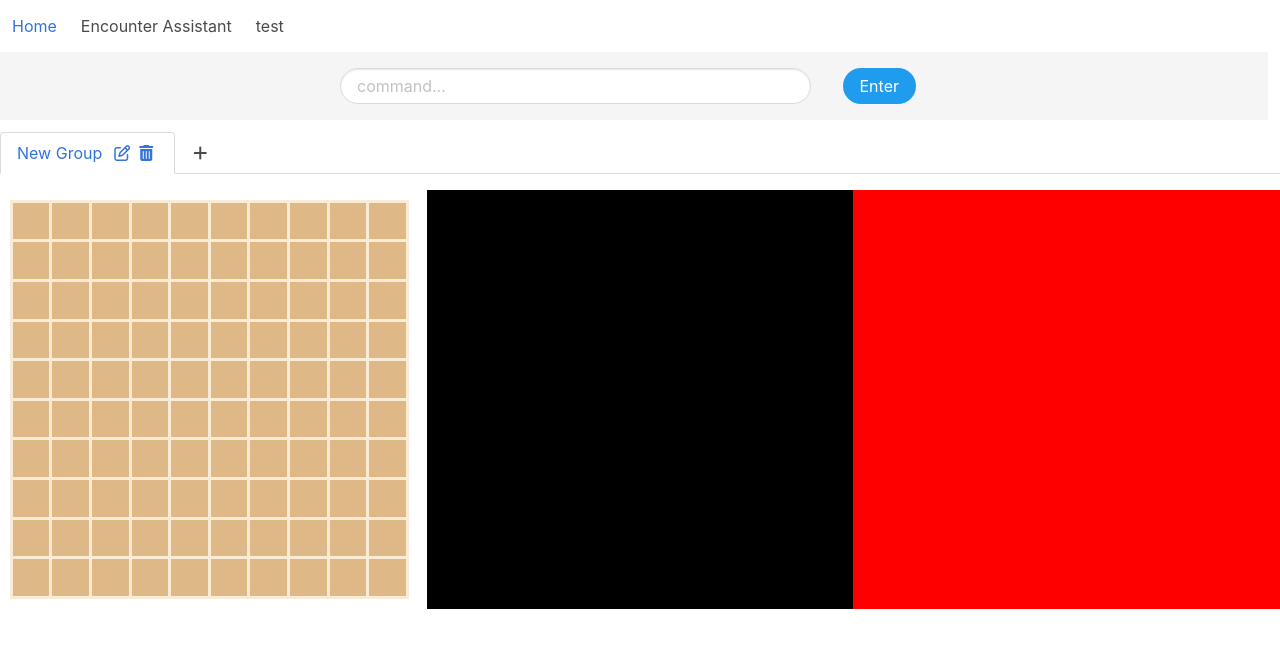
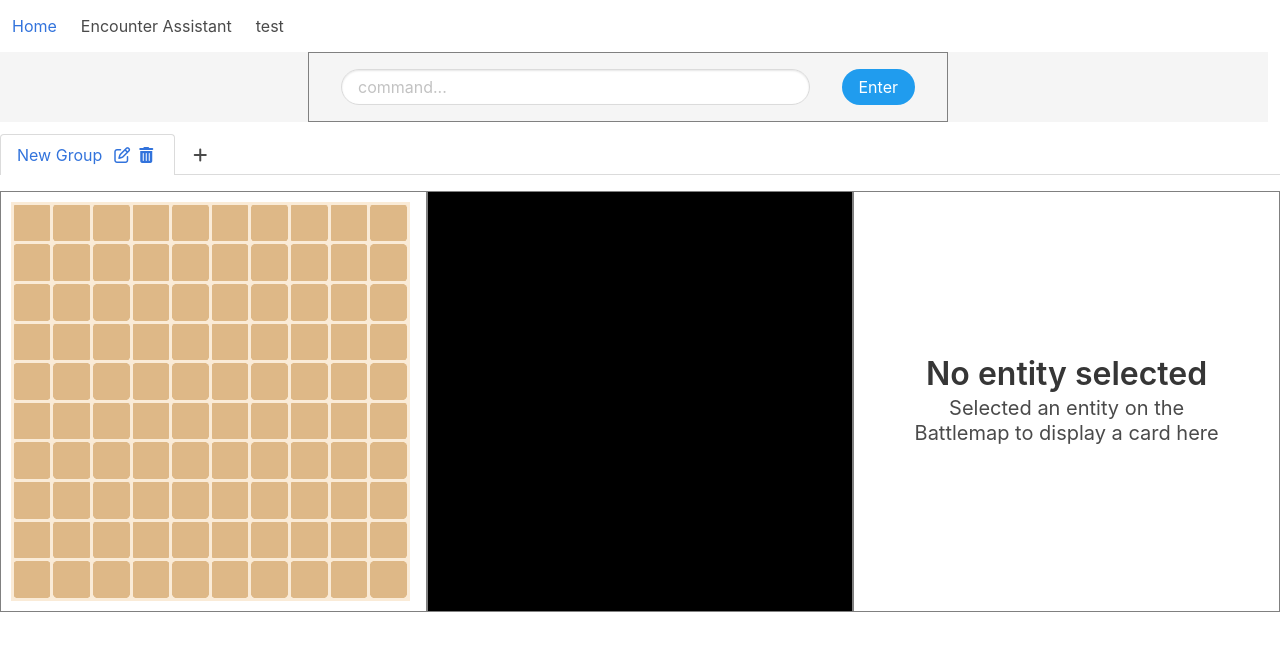
Before and after one commit to BlaziusMaximus/dm-asstant, a React (Create React App) app: page /encounter-assistant in a window 1280 px wide. Shown: the top 650 px of the page. Built offline with nearby package versions, Linux system fonts and the light colour scheme; the HTML template or start-up script is replaced by a standard one.

Commit message:
styling, commands

```diff
--- a/src/App.css
+++ b/src/App.css
@@ -1,7 +1,3 @@
-.App {
-  text-align: center;
-}
-
 .App-logo {
   height: 40vmin;
   pointer-events: none;
--- a/src/components/EncounterAssistant.css
+++ b/src/components/EncounterAssistant.css
@@ -2,3 +2,18 @@
     top: 0;
     margin-top: 4em;
 }
+
+.column {
+    border: 1px solid gray;
+}
+
+.cardCol {
+    display: flex;
+    justify-content: center;
+    align-items: center;
+}
+
+.blankCard {
+    width: 80%;
+    text-align: center;
+}
--- a/src/components/EncounterAssistant.js
+++ b/src/components/EncounterAssistant.js
@@ -91,7 +91,6 @@ export class EncounterAssistant extends Component {
         evt.preventDefault();
         let { entities, activeTab } = this.state;
         let ent = evt.dataTransfer.getData('Text');
-        console.log(evt.currentTarget)
         if (!$(evt.currentTarget).hasClass("is-local-ent") && entities[activeTab][ent] != null) {
             entities[activeTab][ent] = $.extend(entities[activeTab][ent], {
                 x: parseInt(x),
@@ -103,7 +102,8 @@ export class EncounterAssistant extends Component {
 
     runCommand = (ent, command) => {
         let { activeTab, entities } = this.state;
-        entities[activeTab][ent] = command(entities, activeTab);
+        let newEnt = command(entities, activeTab);
+        if (newEnt!==null) entities[activeTab][ent] = newEnt;
         this.setState({ entities });
     }
 
@@ -133,6 +133,7 @@ export class EncounterAssistant extends Component {
                     boardSize={boardSize}
                     squares={activeTab!=null&&tabNames[activeTab]!==""&&squares.length>activeTab?squares[activeTab]:[[]]}
                     squareSize={(this.props.width*(4/12)-boardSize)*.95/boardSize}
+                    selectedSquare={selectedSquare}
                     selectSquare={(square) => this.setState({ selectedSquare: square })}
                     tabColors={tabColors}
                     localEnts={entities[activeTab]?entities[activeTab]:{}}
@@ -144,6 +145,8 @@ export class EncounterAssistant extends Component {
                             this.unHighlightTabs();
                             this.activateTab(ghostSqs[0]);
                             this.setState({ selectedSquare: ghostSqEnts[0] });
+                        } else if (!localSq) {
+                            this.setState({ selectedSquare: null });
                         }
                     }}
                     handleDrop={this.handleSquareDrop}
@@ -153,9 +156,10 @@ export class EncounterAssistant extends Component {
                 <Listview
                 />
                 </div>
-                <div className="column is-4" style={{backgroundColor: "red"}}>
+                <div className="column is-4 cardCol">
                 {cardEnt !== null ?
                 <Cardview
+                    maxHeight={(this.props.width*(4/12)-boardSize)*.95}
                     headerColor={tabColors[activeTab]}
                     title={tabNames[activeTab]}
                     name={selectedSquare}
@@ -164,7 +168,12 @@ export class EncounterAssistant extends Component {
                     y={cardEnt ? cardEnt.y : null}
                     effects={cardEnt ? cardEnt.effects : null}
                 />
-                :null}
+                :
+                <div className="blankCard">
+                    <h1 className="title is-3">No entity selected</h1>
+                    <h2 className="subtitle is-5">Selected an entity on the Battlemap to display a card here</h2>
+                </div>
+                }
                 </div>
             </div>
             :null}
--- a/src/components/encounter-assistant/Battlemap.js
+++ b/src/components/encounter-assistant/Battlemap.js
@@ -6,7 +6,7 @@ export class Battlemap extends Component {
 
 
     renderRow = (row, rowkey) => {
-        const { boardSize, squareSize, localEnts, ghostEnts, tabColors } = this.props;
+        const { boardSize, squareSize, selectedSquare, localEnts, ghostEnts, tabColors } = this.props;
         return (
         <tr className="battlemapRow" key={rowkey}>
             {row.map((square, sqkey) => {
@@ -34,7 +34,7 @@ export class Battlemap extends Component {
                 });
                 // global entity nationality
                 let ghostColor = ghostSqs.length!==0?ghostSqs.length===1?tabColors[ghostSqs[0]%tabColors.length]:"":"";
-
+                console.log(localSq===selectedSquare)
                 return (
                 <td
                     className={"battlemapSquare ".concat(localSq?"is-local-ent":(ghostSqs.length!==0?"is-ghost-ent":""))}
@@ -43,6 +43,7 @@ export class Battlemap extends Component {
                         width: squareSize,
                         height: squareSize,
                         background: ghostSqs.length>1?`linear-gradient(135deg, ${ghostConflicts})`:ghostColor,
+                        borderRadius: "8px",
                     }}
                     onMouseOver={() => ghostSqs.length!==0?this.props.highlightTabs(ghostSqs):null}
                     onMouseOut={() => ghostSqs.length!==0?this.props.unHighlightTabs():null}
@@ -54,6 +55,10 @@ export class Battlemap extends Component {
                         <div
                             className="cell"
                             draggable="true"
+                            style={{
+                                border: localSq===selectedSquare?"4px solid #eace17":"",
+                                borderRadius: "2px",
+                            }}
                             onDragStart={(evt) => {
                                 let dt = evt.dataTransfer;
                                 dt.setData('Text', localSq);
--- a/src/components/encounter-assistant/Cardview.css
+++ b/src/components/encounter-assistant/Cardview.css
@@ -4,15 +4,29 @@
     top: 50%;
     -ms-transform: translateY(-50%);
     transform: translateY(-50%); */
+    width: 100%;
     overflow-y: auto;
 }
 
-.card .card-content .field-label {
-    flex-grow: 0;
-    margin: 0 1em;
+.card-content h1 {
+    text-align: center;
+    margin-bottom: 1em;
 }
 
-.card h1, .card p, .card label {
+.card-content .field-label {
+    flex-grow: 0;
+    width: 20%;
+    margin-right: 1em;
+}
+
+.card-content .field-label.xLabel,
+.card-content .field-label.yLabel {
+    margin-left: 1em;
+}
+
+.card-content
+
+.card-content h1, .card-content p, .card-content label {
     -webkit-user-select: none; /* Safari */
     -moz-user-select: none; /* Firefox */
     -ms-user-select: none; /* IE10+/Edge */
--- a/src/components/encounter-assistant/RunCommand.js
+++ b/src/components/encounter-assistant/RunCommand.js
@@ -22,8 +22,42 @@ function RunCommand(tokens) {
         });
         break;
     case "effect":
+        func = ((ents, tab) => {
+            let [ ent, effect ] = tokens.slice(1, 3);
+            if (ents[tab]!==null && ents[tab][ent]!==null && effect!==null && effect!==undefined) {
+                let entEffects = ents[tab][ent].effects;
+                if (entEffects.find(ef => ef===effect)) {
+                    return $.extend(ents[tab][ent], {
+                        effects: entEffects.filter(ef => ef!==effect),
+                    });
+                } else {
+                    return $.extend(ents[tab][ent], {
+                        effects: ents[tab][ent].effects.concat([effect]),
+                    });
+                }
+            }
+        });
         break;
     case "health":
+        func = ((ents, tab) => {
+            let [ ent, value ] = tokens.slice(1, 3);
+            console.log(ent, value, parseInt(value))
+            if (isNaN(value)) value = null;
+            if (ents[tab]!==null && ents[tab][ent] && value!==null) {
+                if (value.includes("+") || value.includes("-")) {
+                    return $.extend(ents[tab][ent], {
+                       health: +ents[tab][ent].health + +parseInt(value),
+                    });
+                } else {
+                    return $.extend(ents[tab][ent], {
+                        health: parseInt(value),
+                    });
+                }
+            } else {
+                console.log("Error. Unable to modify entity health.");
+                return ents[tab][ent];
+            }
+        });
         break;
     case "add":
         func = ((ents, tab) => {
@@ -32,7 +66,7 @@ function RunCommand(tokens) {
             let conflict = Object.values(ents[tab]).filter(el => (
                 parseInt(el.x) === parseInt(x) && parseInt(el.y) === parseInt(y)
             )).length !== 0;
-            if (!ents[tab][ent] && health!==null && x!==null && y!==null && !conflict) {
+            if (!ents[tab][ent] && health!==null && x!==null && x!==undefined && y!==null && y!==undefined && !conflict) {
                 return {
                     health,
                     x,
@@ -40,10 +74,13 @@ function RunCommand(tokens) {
                     effects: [],
                     size: 1,
                 };
+            } else if (ents[tab][ent]) {
+                console.log("Error. Entity with that name already exists.", ents, tab);
+                console.log(!ents[tab][ent], health!==null, x!==null, y!==null, !conflict)
+                return ents[tab][ent];
             } else {
                 console.log("Error. Unable to add entity.", ents, tab);
-                console.log(!ents[tab][ent], health!==null, x!==null, y!==null, !conflict)
-                return ents[tab][ent];
+                return null;
             }
         });
         break;
--- a/src/components/encounter-assistant/TabItem.css
+++ b/src/components/encounter-assistant/TabItem.css
@@ -1,9 +1,12 @@
+li {
+    height: 2.5em;
+}
+
 p {
     border: 1px solid transparent;
     border-radius: 4px 4px 0 0;
     align-items: center;
     color: #4a4a4a;
-    display: flex;
     justify-content: center;
     margin-bottom: -1px;
     padding: .5em 1em;
```
Also changed, not shown: src/components/encounter-assistant/Cardview.js (+47 -12 lines).
